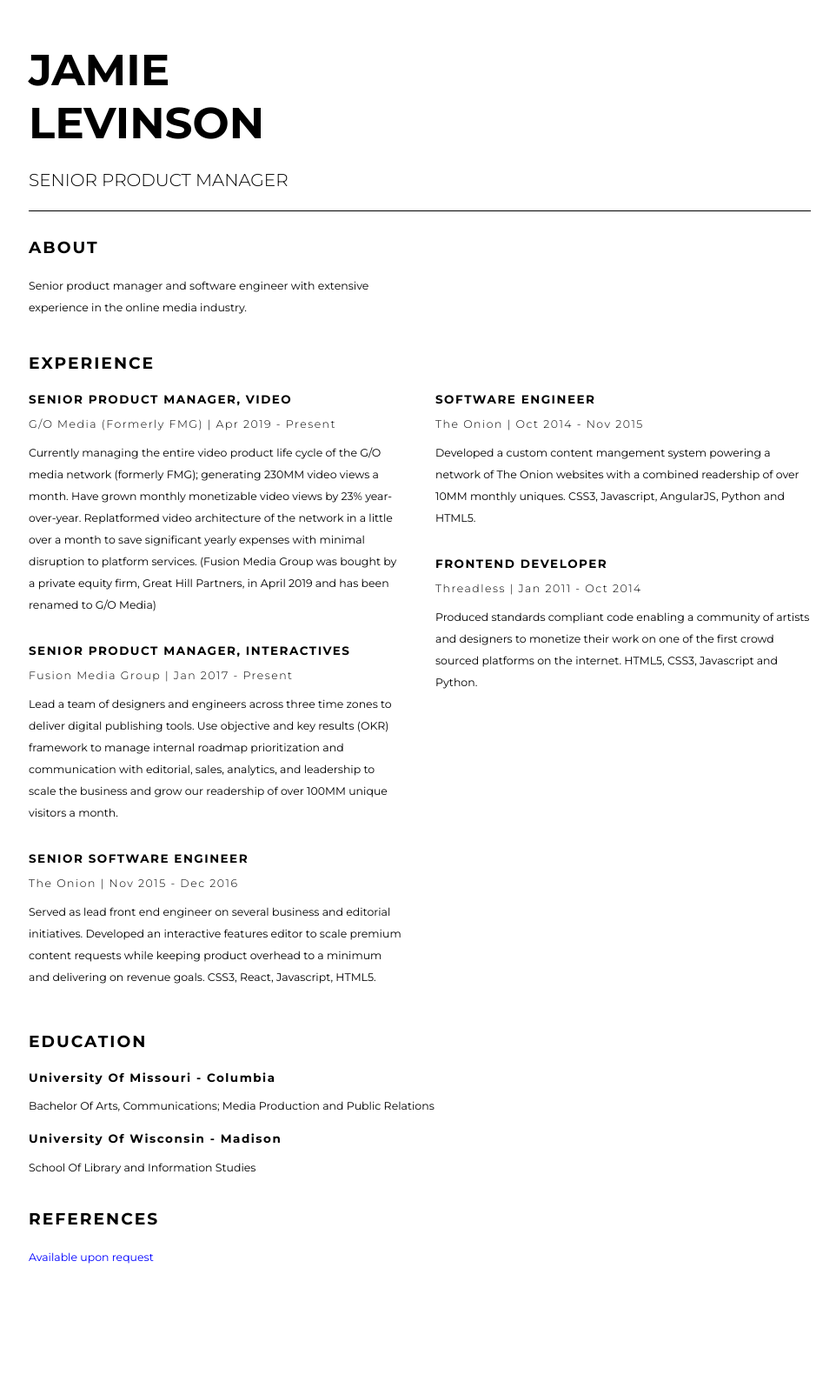
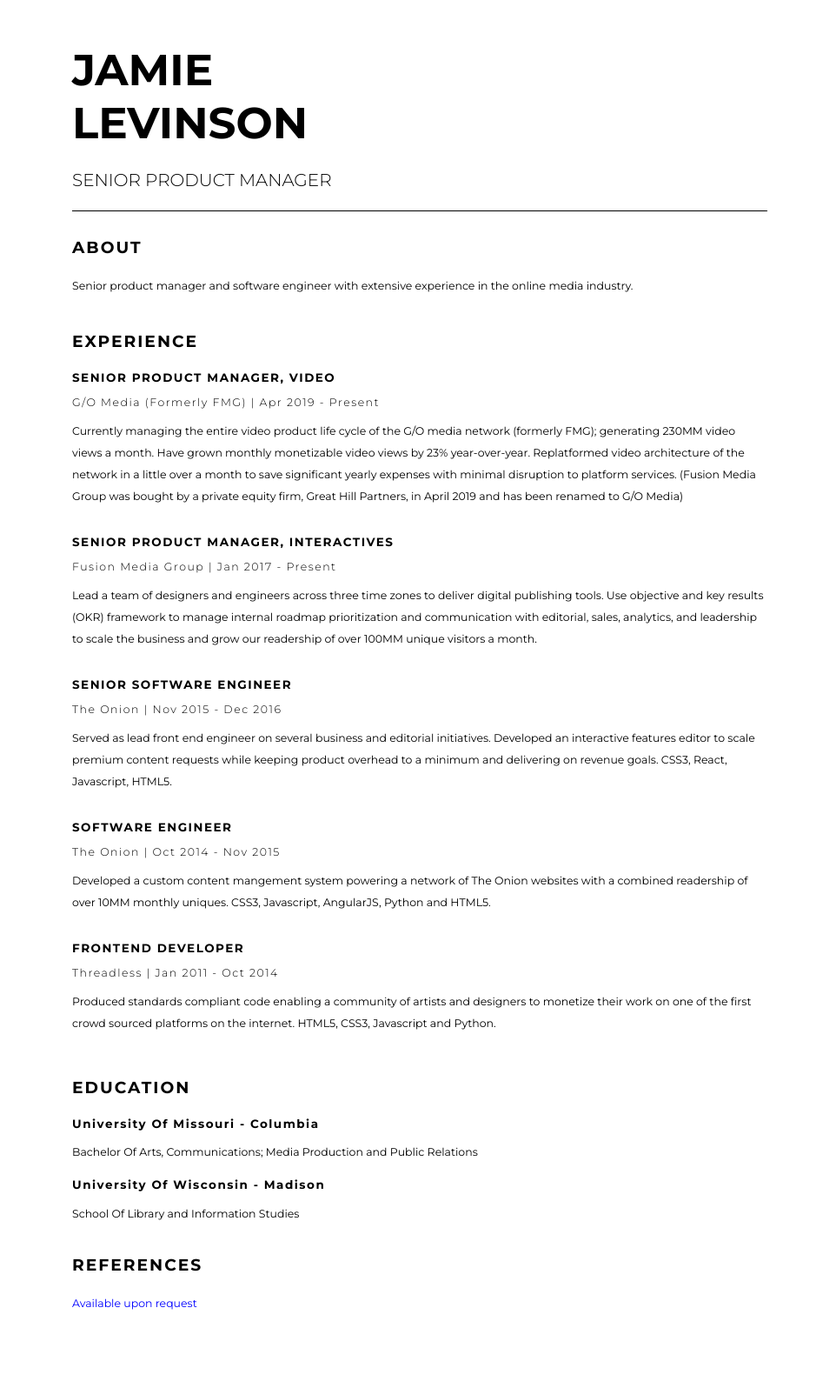
Before and after one commit to jmelvnsn/jamie-levinson, a Jekyll site: the page built from index.html, in a window 1280 px wide. Shown: the whole page at 87% size, without its empty margins (157-1119 px from the left). Built offline with Jekyll 4.4.1, drawn with Linux system fonts in a browser that asks for light colours; before the commit the page ends 1543 px from its top, so only the background shows below that.

Commit message:
Single column layout

```diff
--- a/_sass/main.scss
+++ b/_sass/main.scss
@@ -78,7 +78,7 @@ body {
 	flex-direction: column;
 	justify-content: center;
 	margin: auto;
-	max-width: 900px;
+	max-width: 800px;
 	padding: 50px 20px;
 }
 
@@ -137,15 +137,11 @@ header {
 			width: 65%;
 		}
 	}
-	.about {
-		width: 50%;
-	}
 	.experience {
-		flex-direction: row;
+		flex-direction: column;
 		.col1,
 		.col2 {
 			flex-direction: column;
-			width: 48%;
 		}
 	}
 }
```
